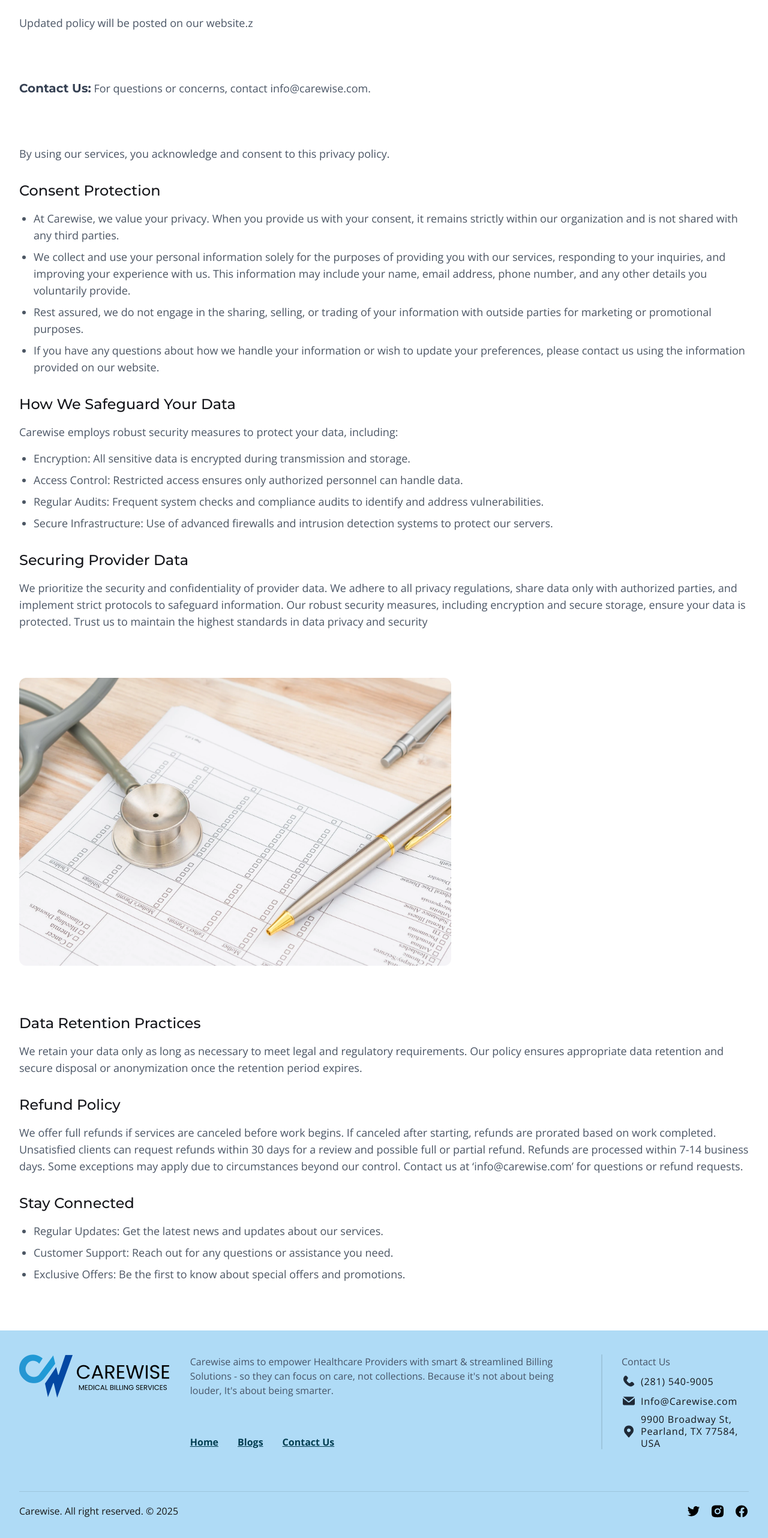
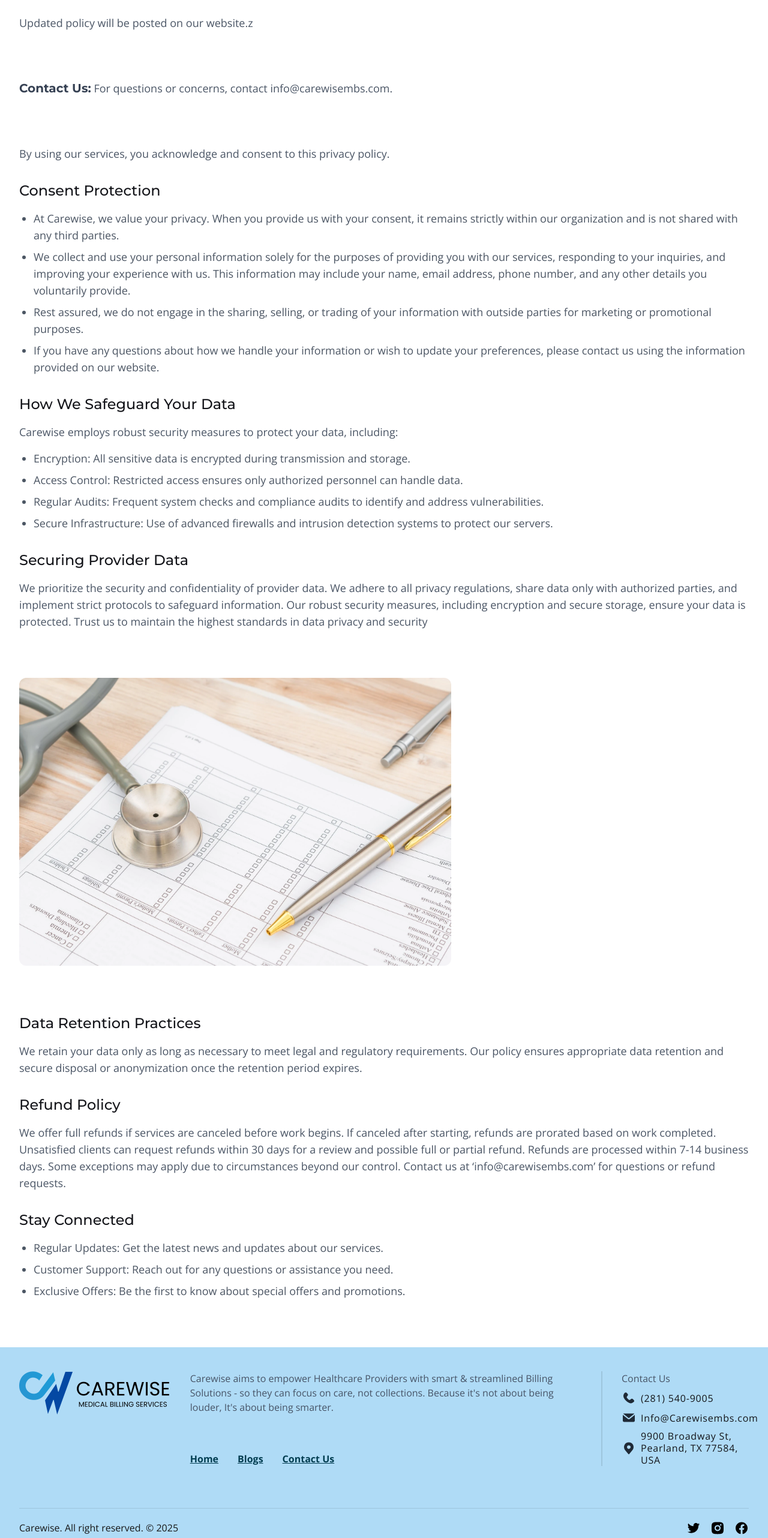
Before and after one commit to ibmaq/carewise-fe, a Next.js app: page /privacy-policy in a window 1280 px wide. Shown: the part 1882-4446 px from the top of the page at 60% size. Built offline with nearby package versions, Linux system fonts and the light colour scheme.

Commit message:
fix: update email address from info@carewise.com to info@carewisembs.com in contact, privacy policy, and footer components

```diff
--- a/app/(pages)/contact/page.js
+++ b/app/(pages)/contact/page.js
@@ -93,7 +93,7 @@ export default function Page() {
           <div className="w-full bg-primary-blue flex flex-col p-4 gap-3 text-white md:font-medium">
             <span>{contactEmailIcon}</span>
             <h4 className="font-montserrat text-xl max-md:font-bold md:text-6.5/1.2 md:-tracking-2">
-              Info@carewise.com
+              Info@carewisembs.com
             </h4>
             <p className="text-lg/1.4">Email</p>
           </div>
--- a/app/(pages)/privacy-policy/page.js
+++ b/app/(pages)/privacy-policy/page.js
@@ -122,7 +122,7 @@ export default function Page() {
                   <span className="text-xl/normal font-bold text-gray-700 font-montserrat">
                     Contact Us:
                   </span>{" "}
-                  For questions or concerns, contact info@carewise.com.
+                  For questions or concerns, contact info@carewisembs.com.
                 </p>
               </div>
 
@@ -222,7 +222,7 @@ export default function Page() {
               for a review and possible full or partial refund. Refunds are
               processed within 7-14 business days. Some exceptions may apply due
               to circumstances beyond our control. Contact us at
-              ‘info@carewise.com’ for questions or refund requests.
+              ‘info@carewisembs.com’ for questions or refund requests.
             </p>
           </div>
           <div className="flex flex-col gap-4">
--- a/app/components/Footer.jsx
+++ b/app/components/Footer.jsx
@@ -47,7 +47,7 @@ export default function Footer() {
             <div className="flex gap-2 items-center">
               <span>{footerEmailIcon}</span>
               <p className="text-base/tight text-c-text-3 -tracking-tighter">
-                Info@Carewise.com
+                Info@Carewisembs.com
               </p>
             </div>
             <div className="flex gap-2 items-center">
```
